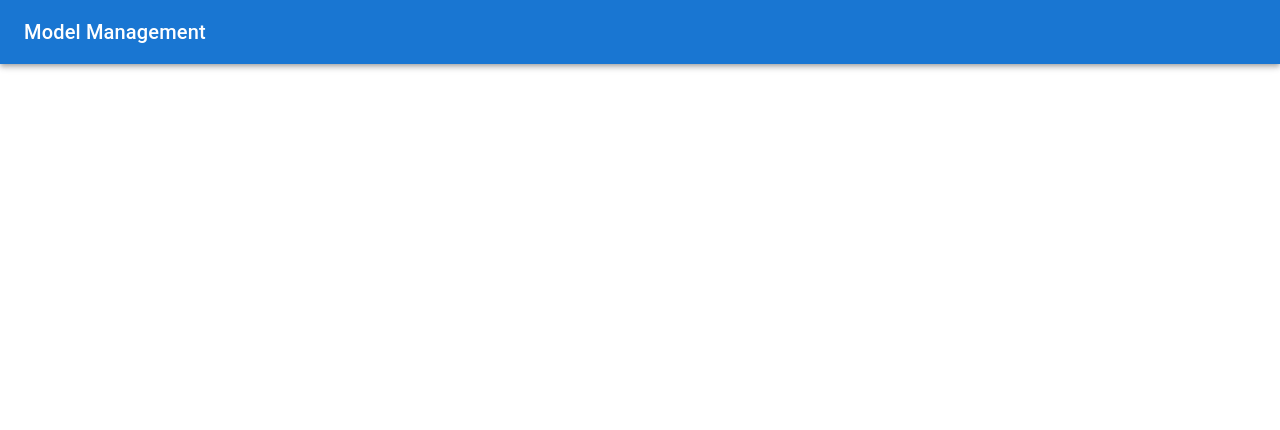
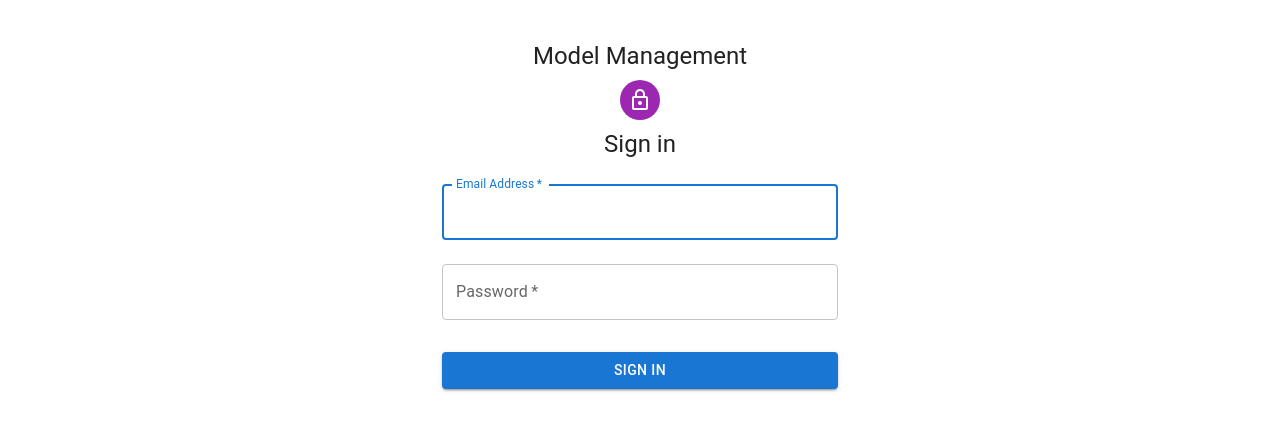
Before and after one commit to ThomasStenholtLaursen/ModelManagement_GR10, a React (Vite) app: page / in a window 1280 px wide. Shown: the top 430 px of the page. Built offline with nearby package versions, Linux system fonts and the light colour scheme.

Commit message:
Add SignInPage

```diff
--- a/package.json
+++ b/package.json
@@ -12,6 +12,7 @@
   "dependencies": {
     "@emotion/react": "^11.11.1",
     "@emotion/styled": "^11.11.0",
+    "@mui/icons-material": "^5.14.18",
     "@mui/material": "^5.14.18",
     "jwt-decode": "^4.0.0",
     "react": "^18.2.0",
--- a/src/App.jsx
+++ b/src/App.jsx
@@ -1,18 +1,16 @@
-import { AppBar, CssBaseline, Toolbar, Typography } from "@mui/material";
+// App.jsx
 import React from "react";
+import SignInPage from "./pages/SignInPage";
+import { ThemeProvider, createTheme } from "@mui/material";
 
 function App() {
+  const defaultTheme = createTheme();
+
   return (
     <React.Fragment>
-      <CssBaseline />
-      <AppBar position="static" style={{ width: "100%" }}>
-        <Toolbar>
-          <Typography variant="h6" component="div" sx={{ flexGrow: 1 }}>
-            Model Management
-          </Typography>
-          {/* Login button and then the login modal component */}
-        </Toolbar>
-      </AppBar>
+      <ThemeProvider theme={defaultTheme}>
+        <SignInPage />
+      </ThemeProvider>
     </React.Fragment>
   );
 }
--- /dev/null
+++ b/src/pages/Page.jsx
@@ -0,0 +1,22 @@
+/* eslint-disable react/prop-types */
+// Page.jsx
+import { Box, Container } from "@mui/material";
+
+const Page = ({ children }) => {
+  return (
+    <Container
+      maxWidth="xl"
+      sx={{
+        height: "100vh",
+        display: "flex",
+        flexDirection: "column",
+        justifyContent: "center",
+        alignItems: "center",
+      }}
+    >
+      <Box sx={{ bgcolor: "white", width: "100%", flex: 1 }}>{children}</Box>
+    </Container>
+  );
+};
+
+export default Page;
--- /dev/null
+++ b/src/pages/SignInPage.jsx
@@ -0,0 +1,99 @@
+import {
+  Avatar,
+  Box,
+  Button,
+  Container,
+  CssBaseline,
+  TextField,
+  Typography,
+} from "@mui/material";
+import LockOutlinedIcon from "@mui/icons-material/LockOutlined";
+import Page from "./Page";
+import { useAuth } from "../hooks/useAuth";
+import { useState } from "react";
+
+const SignInPage = () => {
+  const { loginUser } = useAuth();
+  const [email, setEmail] = useState("");
+  const [password, setPassword] = useState("");
+
+  const handleEmailChange = (event) => {
+    setEmail(event.target.value);
+  };
+
+  const handlePasswordChange = (event) => {
+    setPassword(event.target.value);
+  };
+
+  const handleSubmit = async (event) => {
+    event.preventDefault();
+    await loginUser(email, password);
+  };
+
+  return (
+    <Page>
+      <Container component="main" maxWidth="xs">
+        <CssBaseline />
+        <Box
+          sx={{
+            marginTop: 5,
+            display: "flex",
+            flexDirection: "column",
+            alignItems: "center",
+          }}
+        >
+          <Typography component="h1" variant="h5">
+            Model Management
+          </Typography>
+          <Avatar sx={{ m: 1, bgcolor: "secondary.main" }}>
+            <LockOutlinedIcon />
+          </Avatar>
+          <Typography component="h1" variant="h5">
+            Sign in
+          </Typography>
+          <Box
+            component="form"
+            noValidate
+            onSubmit={handleSubmit}
+            sx={{ mt: 1 }}
+          >
+            <TextField
+              margin="normal"
+              required
+              fullWidth
+              id="email"
+              label="Email Address"
+              name="email"
+              autoComplete="email"
+              autoFocus
+              onChange={handleEmailChange}
+              value={email}
+            />
+            <TextField
+              margin="normal"
+              required
+              fullWidth
+              name="password"
+              label="Password"
+              type="password"
+              id="password"
+              autoComplete="current-password"
+              onChange={handlePasswordChange}
+              value={password}
+            />
+            <Button
+              type="submit"
+              fullWidth
+              variant="contained"
+              sx={{ mt: 3, mb: 2 }}
+            >
+              Sign In
+            </Button>
+          </Box>
+        </Box>
+      </Container>
+    </Page>
+  );
+};
+
+export default SignInPage;
```
Also changed, not shown: src/components/AddModel.jsx (deleted, +0 -12 lines), src/components/Login.jsx (deleted), 1 other file (tests, documents, lock files or other folders).
